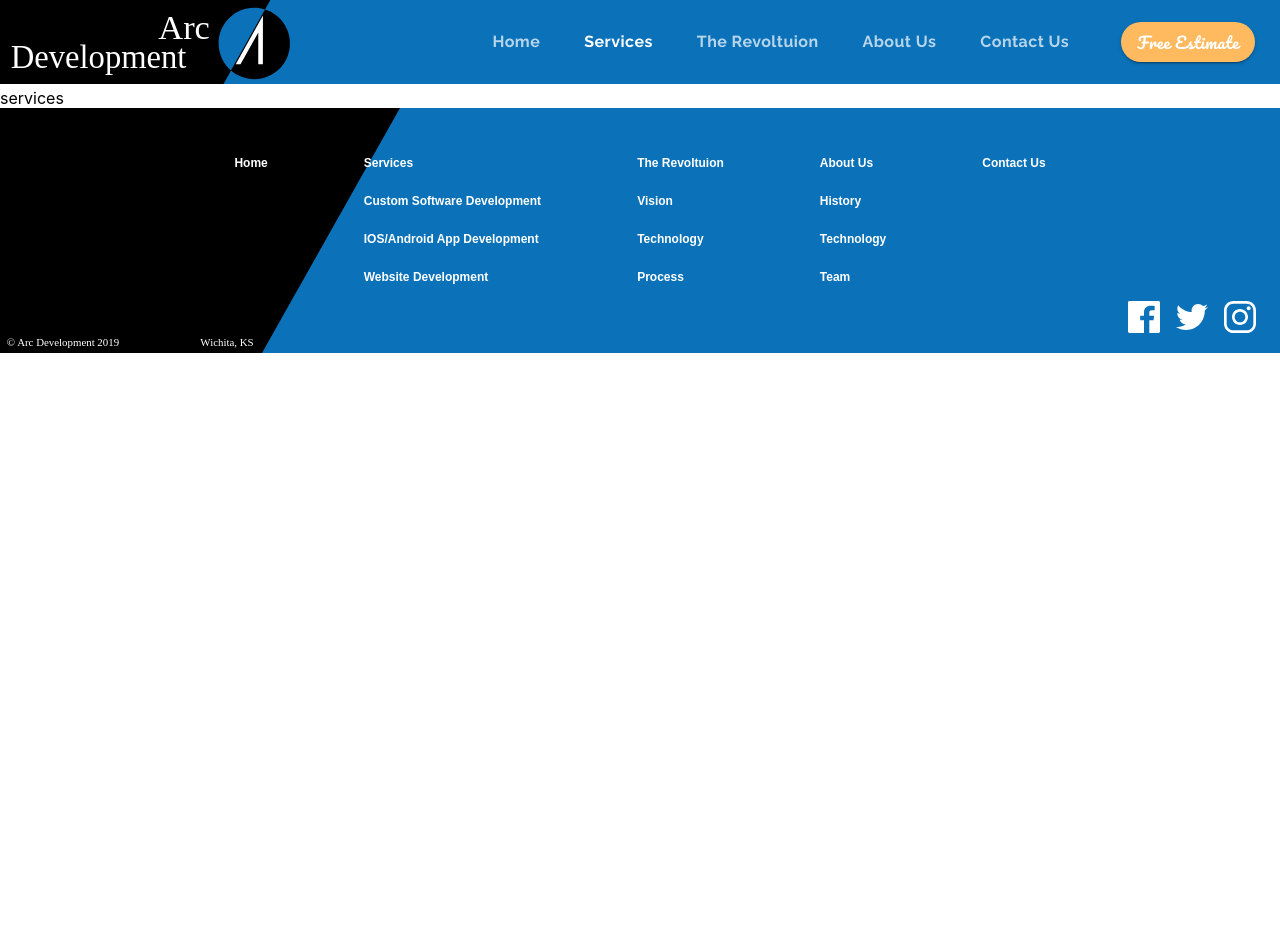
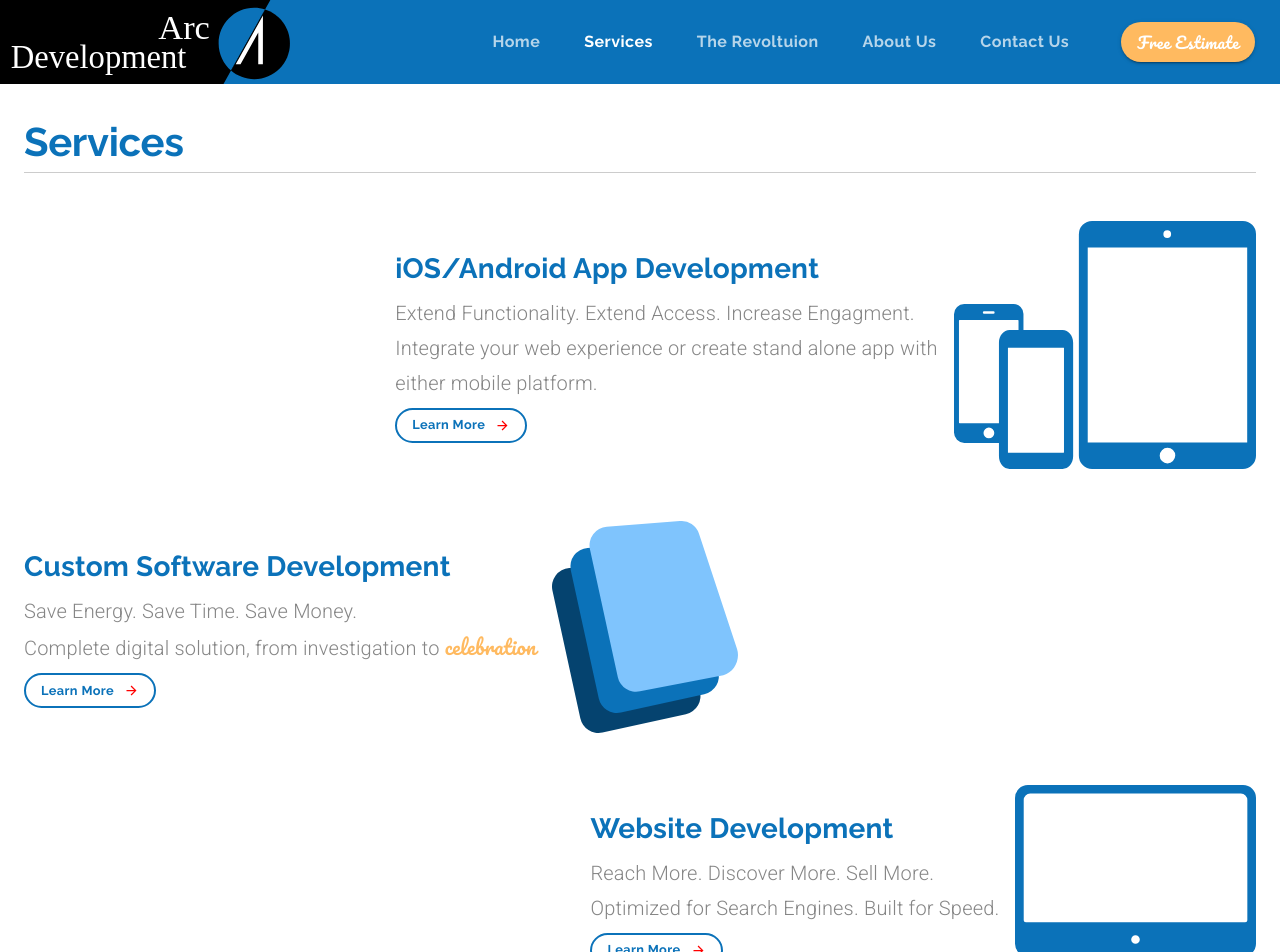
Before and after one commit to Mohamedghaly140/Arc-Development, a React (Create React App) app: page /services in a window 1280 px wide. Shown: the top 952 px of the page. Before the commit the page ends 800 px from the top, so only its background shows below. Built offline with nearby package versions, Linux system fonts and the light colour scheme; the HTML template or start-up script is replaced by a standard one.

Commit message:
add services page

```diff
--- a/src/App.js
+++ b/src/App.js
@@ -1,11 +1,12 @@
-import React, { useState } from 'react';
-import { ThemeProvider } from '@material-ui/styles';
-import { BrowserRouter, Route, Switch } from 'react-router-dom';
+import React, { useState } from "react";
+import { ThemeProvider } from "@material-ui/styles";
+import { BrowserRouter, Route, Switch } from "react-router-dom";
 // Components Import
-import theme from './components/ui/Themes/Theme';
-import Header from './components/ui/Header/Header';
-import Footer from './components/ui/Footer/Footer';
-import LandingPage from './components/LandingPage/LandingPage';
+import theme from "./components/ui/Themes/Theme";
+import Header from "./components/ui/Header/Header";
+import Footer from "./components/ui/Footer/Footer";
+import LandingPage from "./components/LandingPage/LandingPage";
+import Services from "./components/ui/Services/Services";
 
 function App() {
 	const [selectedIndex, setSelectedIndex] = useState(0);
@@ -31,7 +32,16 @@ function App() {
 							/>
 						)}
 					/>
-          <Route path="/services" component={() => <div>services</div>} />
+					<Route
+						path="/services"
+						render={props => (
+							<Services
+								{...props}
+								setValue={setValue}
+								setSelectedIndex={setSelectedIndex}
+							/>
+						)}
+					/>
 					<Route
 						path="/customsoftware"
 						component={() => <div>customsoftware</div>}
--- /dev/null
+++ b/src/components/ui/Services/Services.js
@@ -0,0 +1,187 @@
+import React from "react";
+import { Link } from "react-router-dom";
+import { makeStyles, useTheme } from "@material-ui/core/styles";
+import {
+	Container,
+	Grid,
+	Button,
+	Typography,
+	useMediaQuery,
+} from "@material-ui/core";
+
+import ButtonArrow from "../ButtonArrow/ButtonArrow";
+
+import customSoftwareIcon from "../../../assets/Custom Software Icon.svg";
+import mobileAppsIcon from "../../../assets/mobileIcon.svg";
+import websiteIcon from "../../../assets/websiteIcon.svg";
+
+const useStyles = makeStyles(theme => ({
+	servicesContainer: {
+		marginTop: "1.5em",
+		marginBottom: "1.5em",
+	},
+	servicesBlockItem: {
+		marginTop: "1.5em",
+		marginBottom: "1.5em",
+	},
+	specialText: {
+		color: theme.palette.common.orange,
+		fontFamily: "Pacifico",
+	},
+	learnMoreBtn: {
+		...theme.typography.learnButton,
+		fontSize: "0.8rem",
+		height: 35,
+	},
+	title: {
+		borderBottom: "1px solid #CCC",
+	},
+}));
+
+const Services = props => {
+	const { setValue, setSelectedIndex } = props;
+
+	const classes = useStyles();
+	const theme = useTheme();
+	const matchesSM = useMediaQuery(theme.breakpoints.down("sm"));
+	const matchesXS = useMediaQuery(theme.breakpoints.down("xs"));
+
+	return (
+		<Grid container direction="column" className={classes.servicesContainer}>
+			<Grid item className={classes.servicesBlockItem}>
+				<Container>
+					<Typography variant="h2" className={classes.title}>
+						Services
+					</Typography>
+				</Container>
+			</Grid>
+			<Grid item className={classes.servicesBlockItem}>
+				<Container>
+					<Grid
+						container
+						direction="row"
+						spacing={2}
+						justify={matchesSM ? "center" : "flex-end"}
+						alignItems="center"
+						style={{ textAlign: matchesXS && "center" }}
+					>
+						<Grid item>
+							<Typography variant="h4" gutterBottom>
+								iOS/Android App Development
+							</Typography>
+							<Typography variant="subtitle1">
+								Extend Functionality. Extend Access. Increase Engagment.
+							</Typography>
+							<Typography variant="subtitle1" gutterBottom>
+								Integrate your web experience or create stand alone app with
+								{matchesXS ? "" : <br />}
+								either mobile platform.
+							</Typography>
+							<Button
+								component={Link}
+								to="/mobileapps"
+								onClick={() => {
+									setValue(1);
+									setSelectedIndex(2);
+								}}
+								className={classes.learnMoreBtn}
+								variant="outlined"
+							>
+								<span style={{ marginRight: 10 }}>Learn More</span>{" "}
+								<ButtonArrow width={15} height={15} fill="red" />
+							</Button>
+						</Grid>
+						<Grid item>
+							<img src={mobileAppsIcon} alt="Mobile Apps Development" />
+						</Grid>
+					</Grid>
+				</Container>
+			</Grid>
+			{/* ========== Services Block ========== */}
+			<Grid item className={classes.servicesBlockItem}>
+				<Container>
+					<Grid
+						container
+						direction="row"
+						spacing={2}
+						justify={matchesSM && "center"}
+						alignItems="center"
+						style={{ textAlign: matchesXS && "center" }}
+					>
+						<Grid item>
+							<Typography variant="h4" gutterBottom>
+								Custom Software Development
+							</Typography>
+							<Typography variant="subtitle1">
+								Save Energy. Save Time. Save Money.
+							</Typography>
+							<Typography variant="subtitle1" gutterBottom>
+								Complete digital solution, from investigation to{" "}
+								<span className={classes.specialText}>celebration</span>
+							</Typography>
+							<Button
+								component={Link}
+								to="/customsoftware"
+								onClick={() => {
+									setValue(1);
+									setSelectedIndex(1);
+								}}
+								className={classes.learnMoreBtn}
+								variant="outlined"
+							>
+								<span style={{ marginRight: 10 }}>Learn More</span>{" "}
+								<ButtonArrow width={15} height={15} fill="red" />
+							</Button>
+						</Grid>
+						<Grid item>
+							<img src={customSoftwareIcon} alt="Custom Software Development" />
+						</Grid>
+					</Grid>
+				</Container>
+			</Grid>
+			{/* ========== Services Block ========== */}
+			<Grid item className={classes.servicesBlockItem}>
+				<Container>
+					<Grid
+						container
+						direction="row"
+						spacing={2}
+						justify={matchesSM ? "center" : "flex-end"}
+						alignItems="center"
+						style={{ textAlign: matchesXS && "center" }}
+					>
+						<Grid item>
+							<Typography variant="h4" gutterBottom>
+								Website Development
+							</Typography>
+							<Typography variant="subtitle1">
+								Reach More. Discover More. Sell More.
+							</Typography>
+							<Typography variant="subtitle1" gutterBottom>
+								Optimized for Search Engines. Built for Speed.
+							</Typography>
+							<Button
+								component={Link}
+								to="/websites"
+								onClick={() => {
+									setValue(1);
+									setSelectedIndex(3);
+								}}
+								className={classes.learnMoreBtn}
+								variant="outlined"
+							>
+								<span style={{ marginRight: 10 }}>Learn More</span>{" "}
+								<ButtonArrow width={15} height={15} fill="red" />
+							</Button>
+						</Grid>
+						<Grid item>
+							<img src={websiteIcon} alt="Website Development" />
+						</Grid>
+					</Grid>
+				</Container>
+			</Grid>
+		</Grid>
+	);
+};
+
+export default Services;
```
Also changed, not shown: src/components/LandingPage/LandingPage.js (+63 -60 lines). Lines whose indentation alone changed are shown as unchanged.
